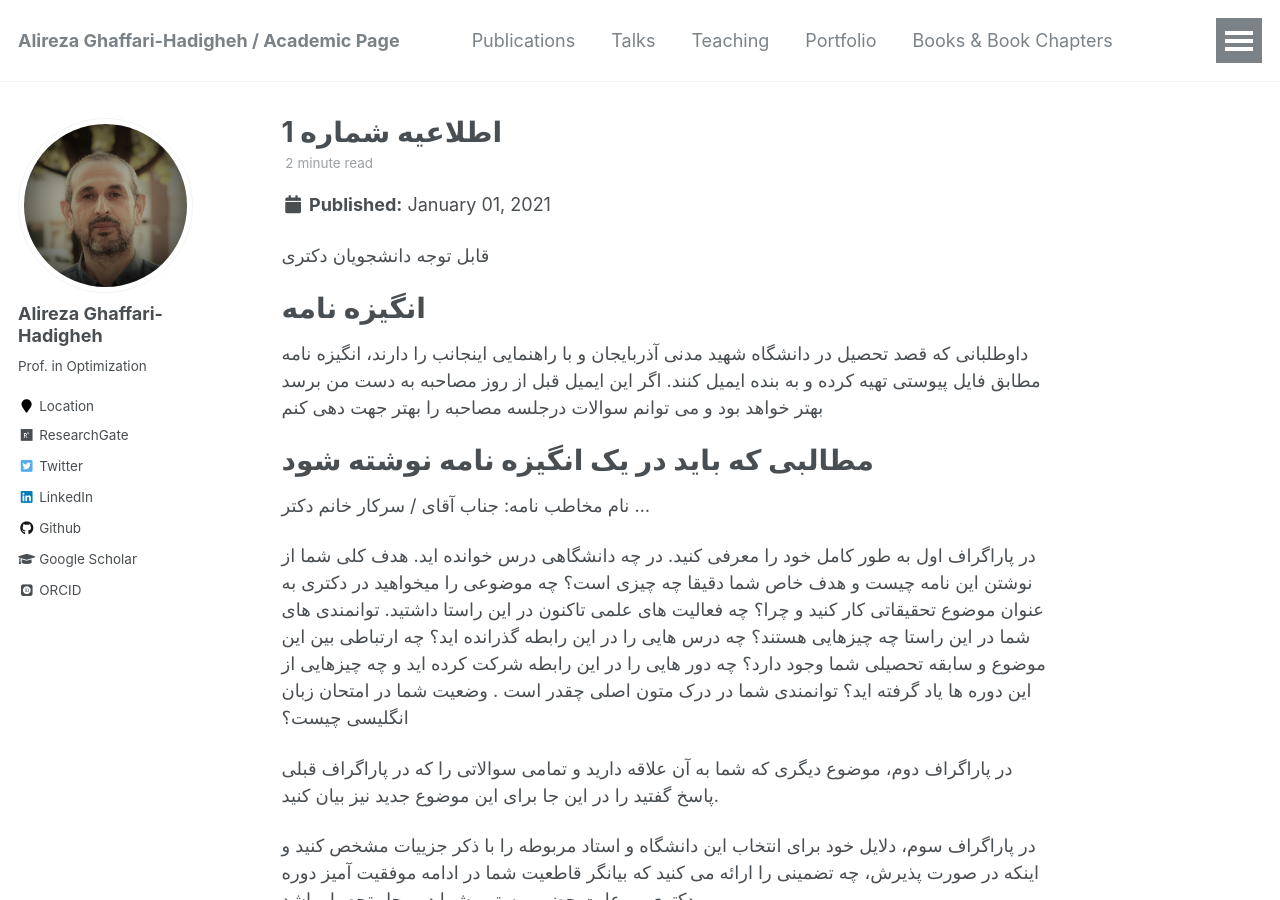
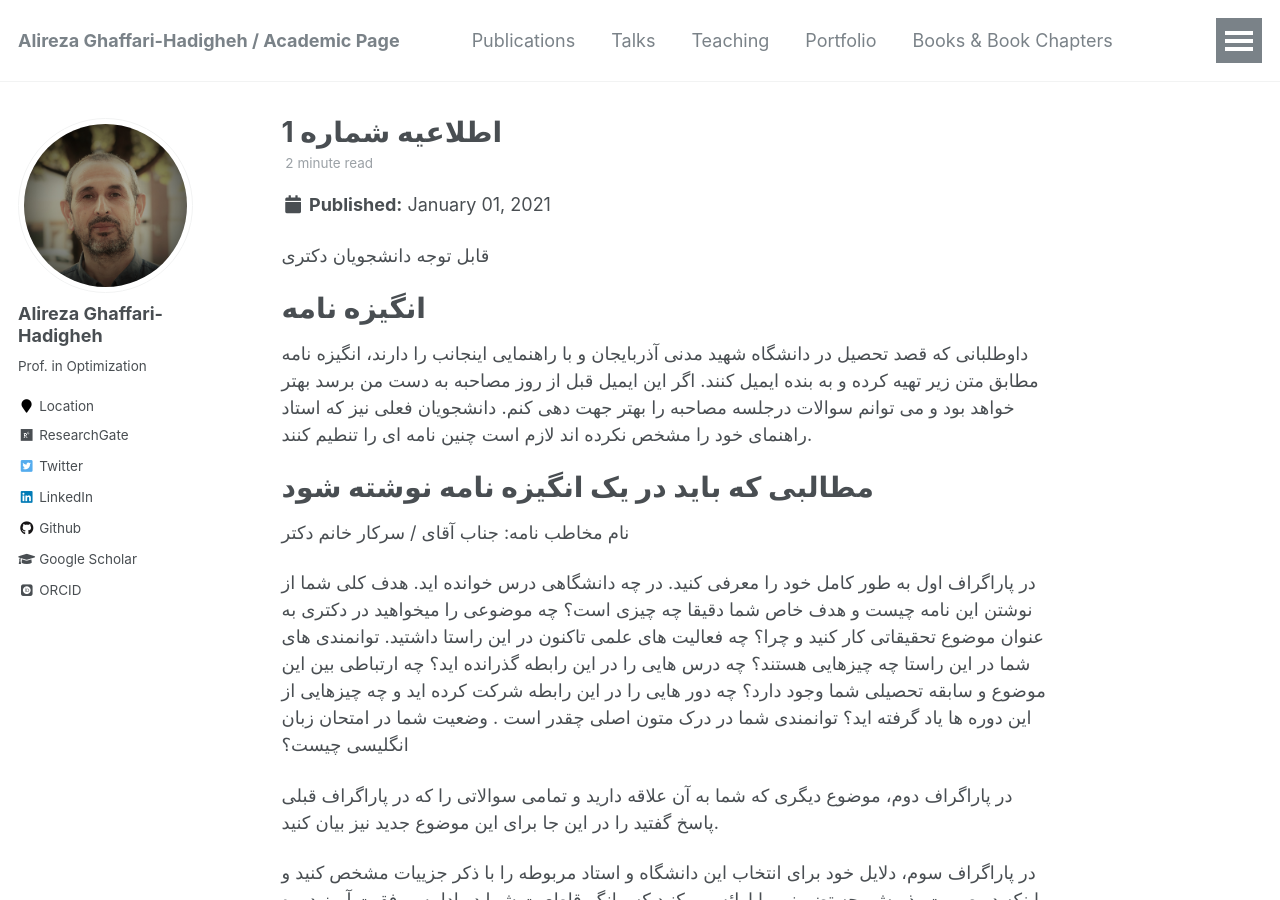
Before and after one commit to Hadigheha/hadigheha.github.io, a Jekyll site: the page built from _posts/2020-01-01-blog-post-1.md, in a window 1280 px wide and 900 px high. Built offline with Jekyll 4.4.1, drawn with Linux system fonts in a browser that asks for light colours; some web fonts are replaced.

Commit message:
Update 2020-01-01-blog-post-1.md

```diff
--- a/_posts/2020-01-01-blog-post-1.md
+++ b/_posts/2020-01-01-blog-post-1.md
@@ -12,14 +12,15 @@ tags:
 
 انگیزه نامه
 ======
-داوطلبانی که قصد تحصیل در دانشگاه شهید مدنی آذربایجان و با  راهنمایی اینجانب را دارند، انگیزه نامه مطابق فایل پیوستی تهیه کرده و به بنده ایمیل کنند. اگر این  ایمیل قبل از روز مصاحبه به دست من برسد بهتر خواهد بود و می توانم سوالات درجلسه مصاحبه را بهتر جهت دهی کنم
-
+داوطلبانی که قصد تحصیل در دانشگاه شهید مدنی آذربایجان و با  راهنمایی اینجانب را دارند، انگیزه نامه مطابق متن زیر تهیه کرده و به بنده ایمیل کنند.
+اگر این  ایمیل قبل از روز مصاحبه به دست من برسد بهتر خواهد بود و می توانم سوالات درجلسه مصاحبه را بهتر جهت دهی کنم.
+دانشجویان فعلی  نیز که استاد راهنمای خود را مشخص نکرده اند لازم است چنین نامه ای را تنطیم کنند.
 
 
 
 مطالبی که باید در یک انگیزه نامه نوشته شود
 ======
-نام مخاطب نامه:   جناب آقای / سرکار خانم دکتر ...
+نام مخاطب نامه:   جناب آقای / سرکار خانم دکتر
 
 در پاراگراف اول به طور کامل خود را معرفی کنید. در چه دانشگاهی درس خوانده اید. هدف کلی شما از نوشتن این نامه چیست و هدف خاص شما دقیقا چه چیزی است؟ چه موضوعی را میخواهید در دکتری به عنوان موضوع تحقیقاتی کار کنید و چرا؟ چه فعالیت های علمی تاکنون در این راستا داشتید. توانمندی های شما در این راستا چه چیزهایی هستند؟ چه درس هایی را در این رابطه گذرانده اید؟  چه ارتباطی بین این موضوع و سابقه تحصیلی شما وجود دارد؟  چه دور هایی را در این رابطه شرکت کرده اید و چه چیزهایی از این دوره ها یاد گرفته اید؟ توانمندی شما در درک متون اصلی چقدر است . وضعیت شما در امتحان زبان انگلیسی چیست؟
 
```
